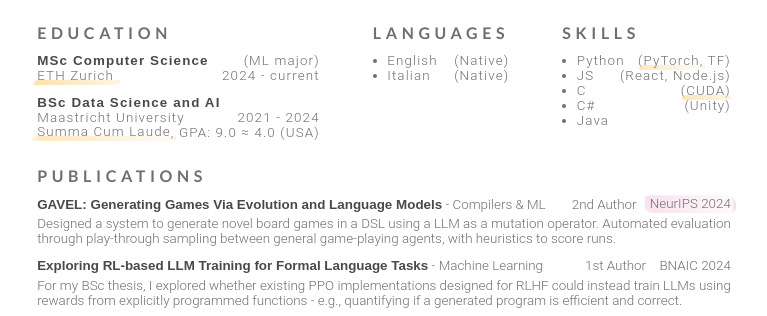
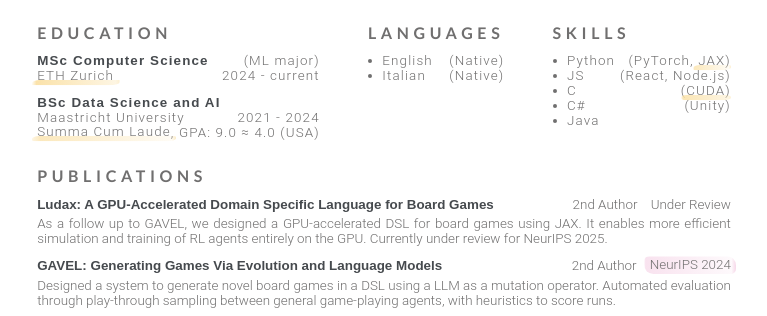
Before and after one commit to PadLex/PadLex.github.io, a plain HTML site: page index.html in a window 1280 px wide. Shown: the part 102-418 px from the top of the page, without its empty margins (256-1023 px from the left). Drawn offline with Linux system fonts and the light colour scheme; a web font is replaced by a local one.

Commit message:
Add Ludax

```diff
--- a/index.html
+++ b/index.html
@@ -81,7 +81,7 @@
         <img src="/icons/dot.svg" alt="" style="width: 4px; height: 4px; margin-bottom: 2.5px; margin-right: 6px;">
         Python
     </div>
-    <div>(<mark class='marker4 underline'>PyTorch</mark>, TF)</div>
+    <div>(PyTorch, <mark class='marker4 underline'>JAX</mark>)</div>
 </div>
 <div class="horizontal">
     <div>
@@ -119,8 +119,22 @@
             <div class="vertical medium_margin">
     <div class="horizontal">
         <span>
+            <span class="title"><a href='https://arxiv.org/pdf/2506.22609' target='_blank'>Ludax: A GPU-Accelerated Domain Specific Language for Board Games</a></span>
+<!--            <span>- Compilers & ML</span>-->
+        </span>
+
+        <div>
+            <span style="margin-right: 10px">2nd Author</span>
+            <span>Under Review</span>
+        </div>
+    </div>
+    <div class="small_margin" style="text-align: justify">As a follow up to GAVEL, we designed a GPU-accelerated DSL for board games using JAX. It enables more efficient simulation and training of RL agents entirely on the GPU. Currently under review for NeurIPS 2025.</div>
+</div>
+<div class="vertical medium_margin">
+    <div class="horizontal">
+        <span>
             <span class="title"><a href='https://proceedings.neurips.cc/paper_files/paper/2024/file/c7b04e4e13bb77996d3ae2ff667231ac-Paper-Conference.pdf' target='_blank'>GAVEL: Generating Games Via Evolution and Language Models</a></span>
-            <span>- Compilers & ML</span>
+<!--            <span>- Compilers & ML</span>-->
         </span>
 
         <div>
@@ -134,7 +148,7 @@
     <div class="horizontal">
         <span>
             <span class="title"><a href='https://bnaic2024.sites.uu.nl/wp-content/uploads/sites/986/2024/10/Exploring-RL-based-LLM-Training-for-Formal-Language-Tasks-with-Programmed-Rewards.pdf' target='_blank'>Exploring RL-based LLM Training for Formal Language Tasks</a></span>
-            <span>- Machine Learning</span>
+<!--            <span>- Machine Learning</span>-->
         </span>
 
         <div>
```
Also changed, not shown: components/publications.html (+1 -1 lines), resume.json (+8 -1 lines).
